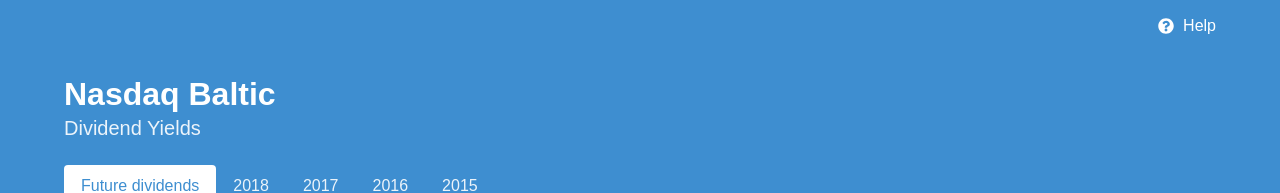
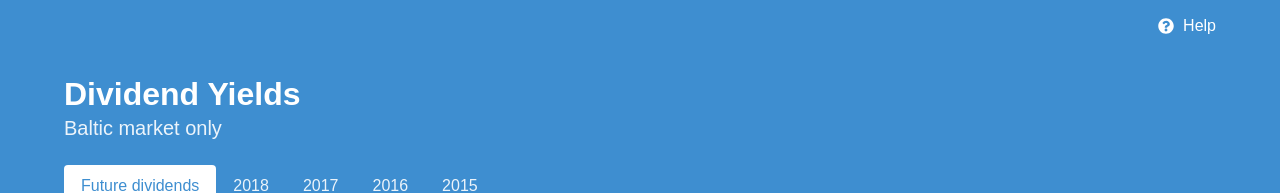
Before and after one commit to siimp/nasdaqbaltic-frontend, a React (Create React App) app: page / in a window 1280 px wide. Shown: the top 193 px of the page. Built offline with nearby package versions, Linux system fonts and the light colour scheme; no server answers.

Commit message:
changed header

```diff
--- a/src/DividendYield/DividendYield.tsx
+++ b/src/DividendYield/DividendYield.tsx
@@ -5,8 +5,8 @@
 import DividendYieldRow from './DividendYieldRow/DividendYieldRow';
 
 
-// const API_HOST = 'https://nasdaqbaltic.siimp.ee/api';
-const API_HOST = 'http://localhost:8080';
+const API_HOST = 'https://dividend-yields.siimp.ee/api';
+// const API_HOST = 'http://localhost:8080';
 const API_YEAR = API_HOST + '/dividend-yield?year=';
 const API_FUTURE = API_HOST + '/dividend-yield/future';
 
--- a/src/Header/Header.tsx
+++ b/src/Header/Header.tsx
@@ -48,10 +48,10 @@
                 <div className="hero-body">
                     <div className="container">
                         <h1 className="title">
-                            Nasdaq Baltic
+                            Dividend Yields
                 </h1>
                         <h2 className="subtitle">
-                            Dividend Yields
+                            Baltic market only
                 </h2>
                     </div>
                 </div>
```
